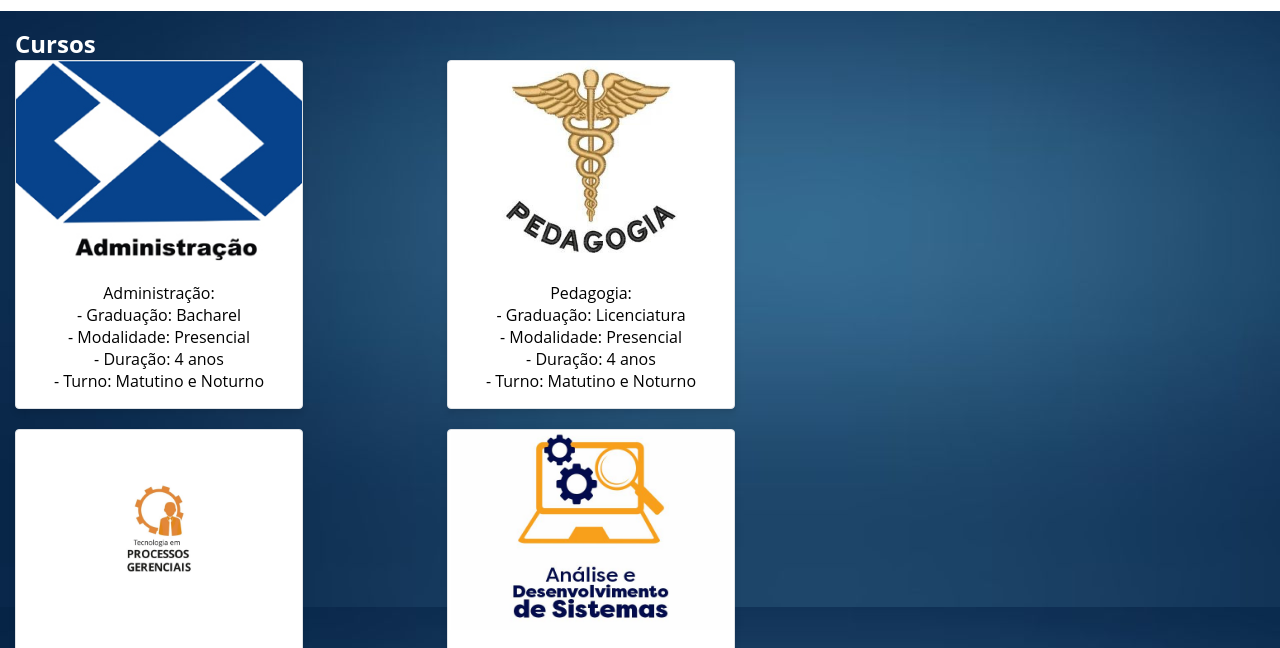
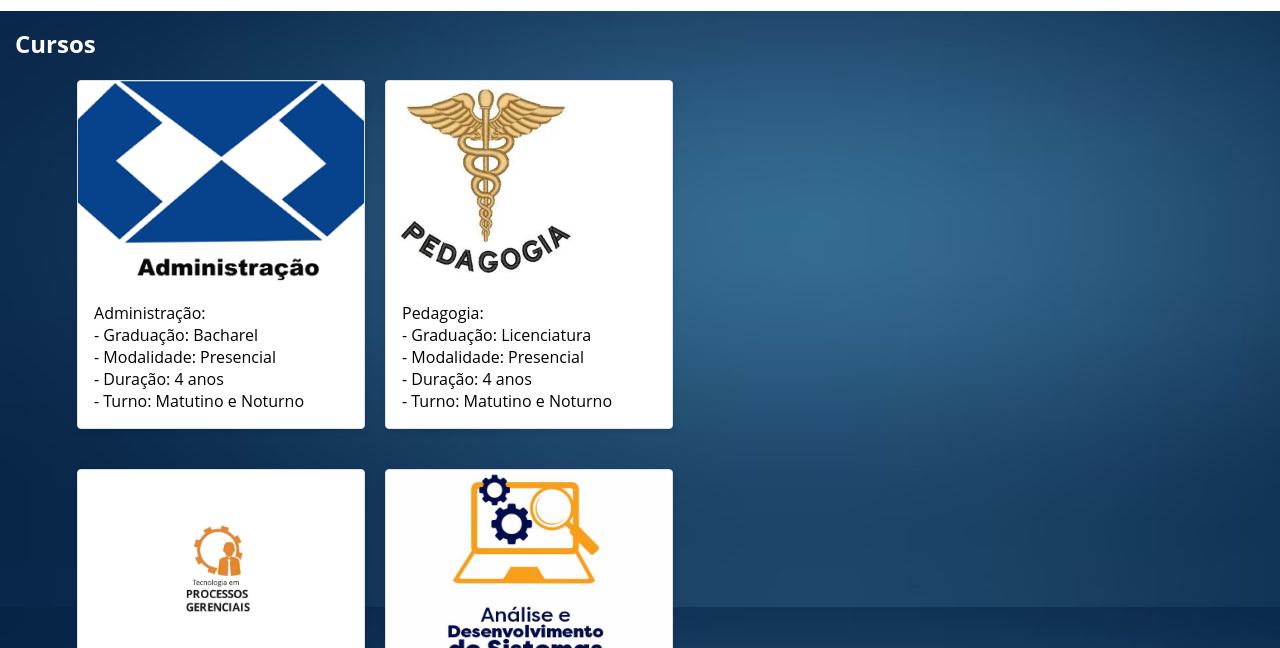
Before and after one commit to mariaato/fmp, a plain HTML site: page pg2.html in a window 1280 px wide. Shown: the part 93-741 px from the top of the page. Drawn offline with Linux system fonts and the light colour scheme.

Commit message:
Update style.css

```diff
--- a/style.css
+++ b/style.css
@@ -122,8 +122,7 @@ aside#lateral h2{
     border-radius: .25rem;
     margin-bottom: 20px; /* Espaçamento inferior entre os cards */
     box-shadow: 0 4px 6px rgba(0, 0, 0, 0.1);
-    width: calc(50% - 10px); /* Define a largura dos cards para ocupar metade da largura do contêiner, menos o espaçamento entre eles */
-
+    width: 18rem; /* Define a largura dos cards */
 }
 
 .card-img-top {
@@ -132,7 +131,6 @@ aside#lateral h2{
     object-fit: cover; /* Redimensiona a imagem para preencher o espaço */
     border-top-left-radius: .25rem;
     border-top-right-radius: .25rem;
-
 }
 
 .card-body {
@@ -140,15 +138,15 @@ aside#lateral h2{
 }
 
 .card-container {
-
     display: flex;
     flex-wrap: wrap; /* Permite que os cards quebrem para a próxima linha quando não houver espaço suficiente */
-    justify-content: space-between; /* Distribui os cards igualmente na linha */
+    justify-content: center; /* Centraliza os cards horizontalmente */
+    gap: 20px; /* Adiciona espaço entre os cards */
 }
 
 .container {
-    text-align: center;
     display: flex;
     justify-content: center; /* Centraliza o contêiner dos cards horizontalmente */
     align-items: center; /* Centraliza o contêiner dos cards verticalmente */
+    padding: 20px; /* Adiciona padding para que os cards não toquem as bordas da tela */
 }
```
